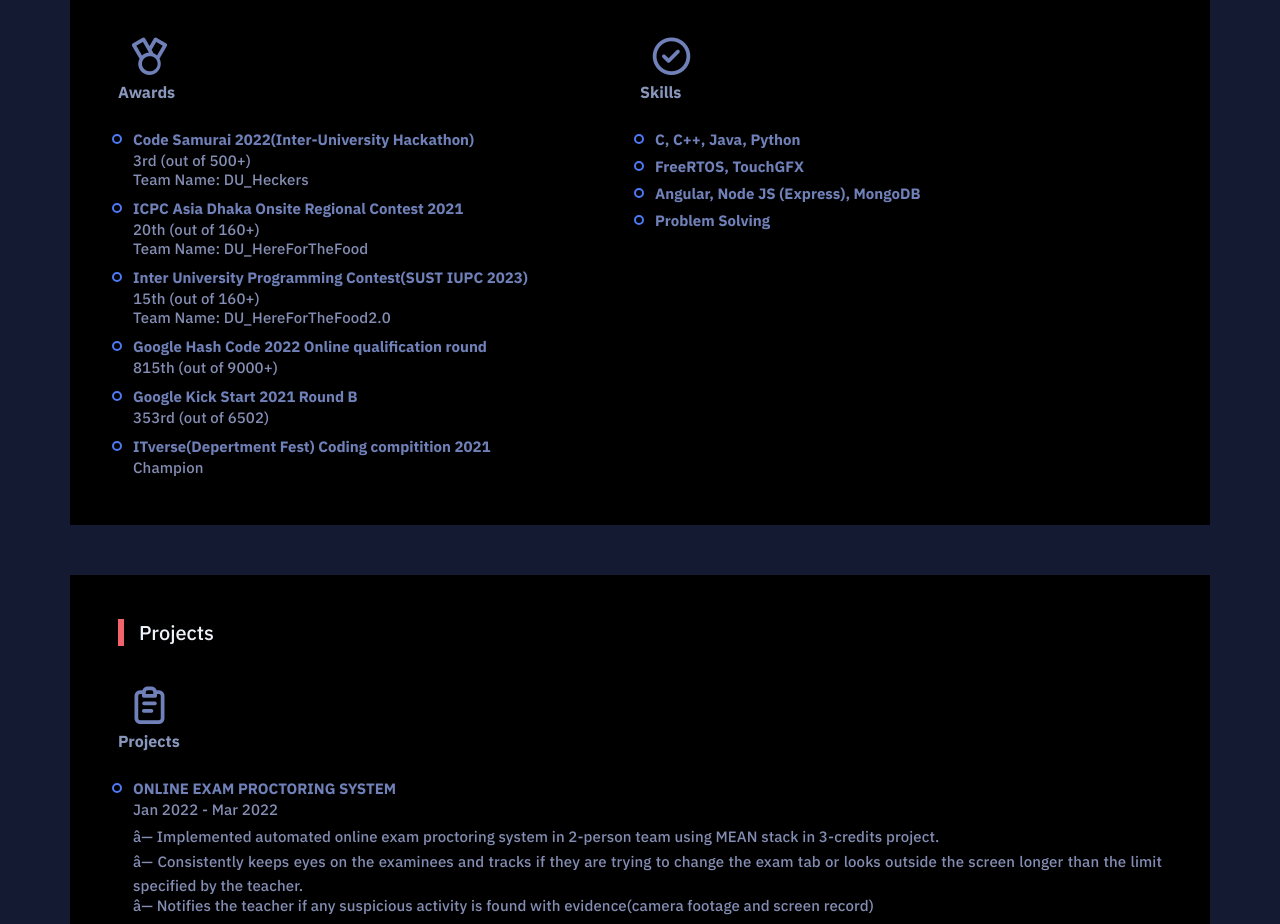
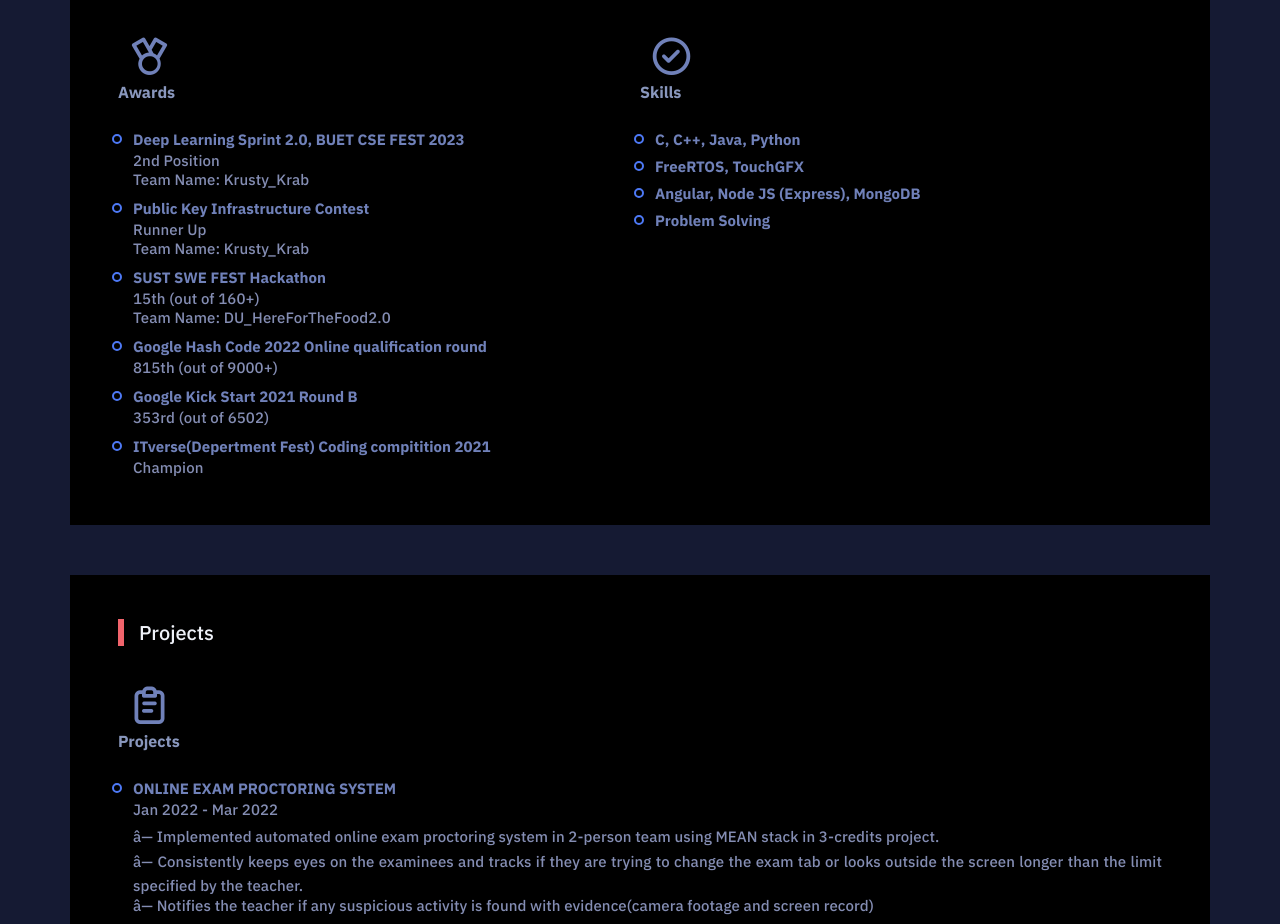
Before and after one commit to rakib3004/mdrakibtrofder.github.io, a plain HTML site: page index.html in a window 1280 px wide. Shown: the part 1380-2304 px from the top of the page. Drawn offline with nearby package versions, Linux system fonts and the light colour scheme; a web font is replaced by a local one.

Commit message:
updated index.html

```diff
--- a/index.html
+++ b/index.html
@@ -171,19 +171,19 @@
 
                     <div class="awards">
                         <div class="items">
-                            <h5>Code Samurai 2022(Inter-University Hackathon)</h5>
-                            <p>3rd (out of 500+)</p>
-                            <p>Team Name: DU_Heckers</p>
+                            <h5>Deep Learning Sprint 2.0, BUET CSE FEST 2023</h5>
+                            <p>2nd Position</p>
+                            <p>Team Name: Krusty_Krab</p>
                         </div>
 
                         <div class="items">
-                            <h5>ICPC Asia Dhaka Onsite Regional Contest 2021</h5>
-                            <p>20th (out of 160+)</p>
-                            <p>Team Name: DU_HereForTheFood</p>
+                            <h5>Public Key Infrastructure Contest</h5>
+                            <p>Runner Up</p>
+                            <p>Team Name: Krusty_Krab</p>
                         </div>
 
                         <div class="items">
-                            <h5>Inter University Programming Contest(SUST IUPC 2023) </h5>
+                            <h5>SUST SWE FEST Hackathon</h5>
                             <p>15th (out of 160+)</p>
                             <p>Team Name: DU_HereForTheFood2.0</p>
                         </div>
```
